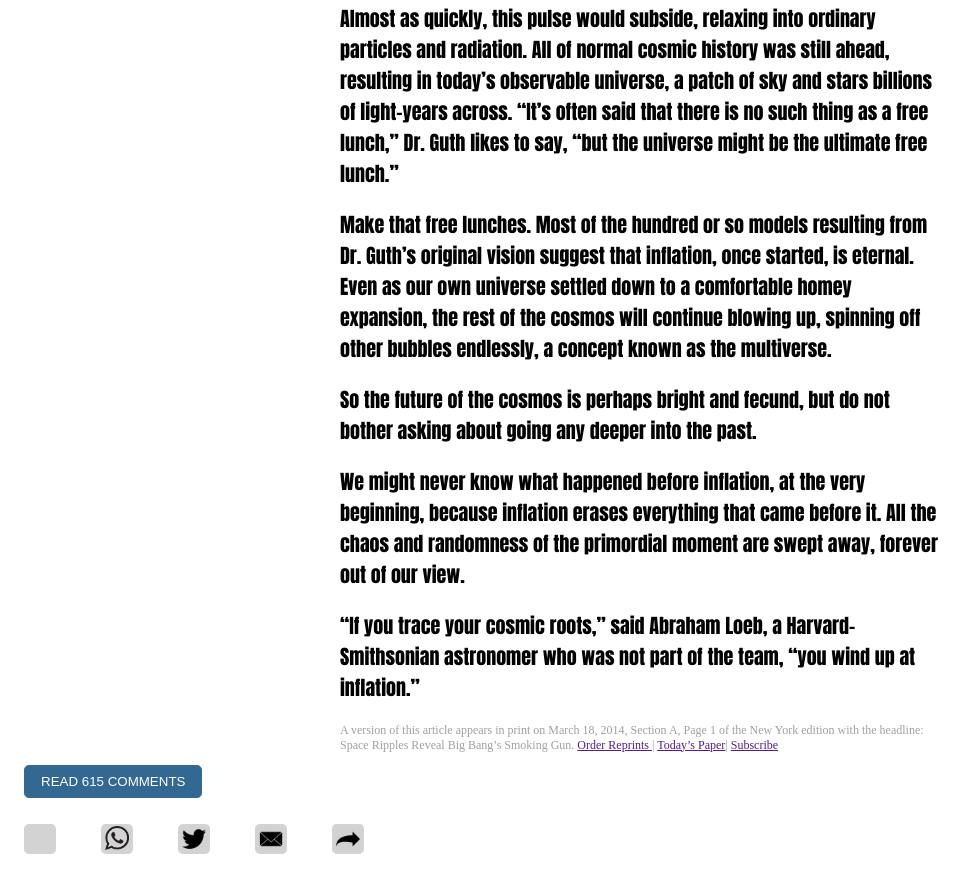
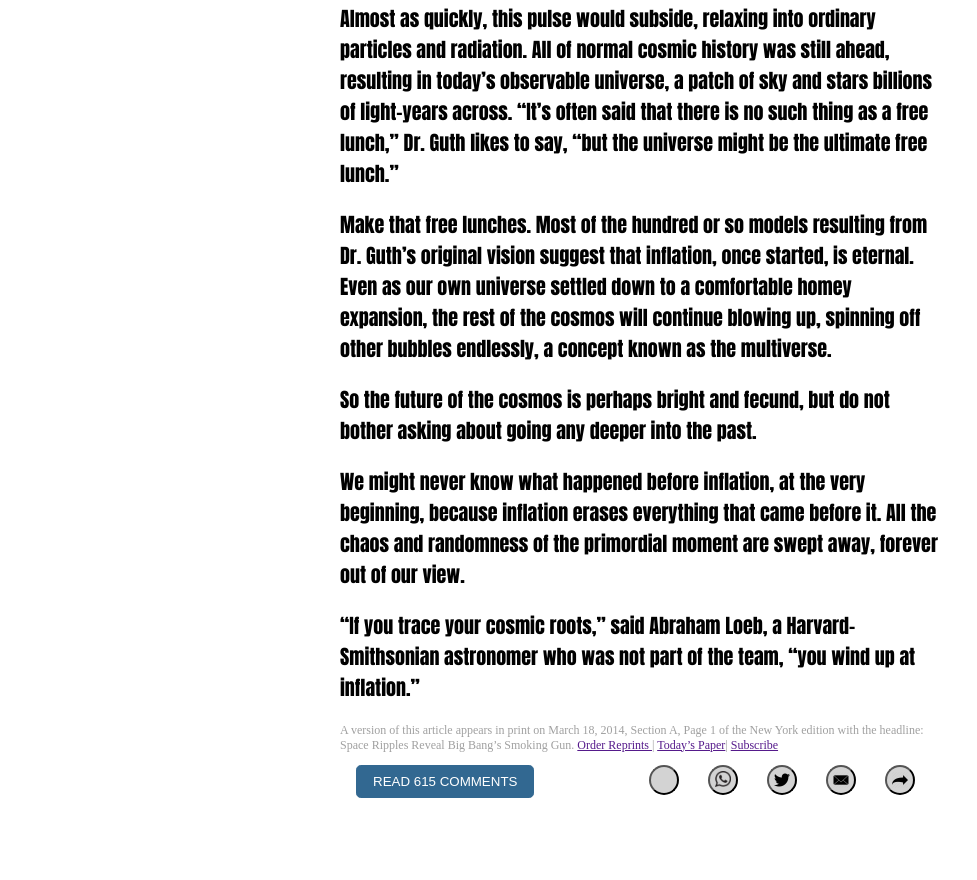
Before and after one commit to ivaan1992/clone_new_york_times, a plain HTML site: page index.html in a window 1280 px wide. Shown: the part 9765-10645 px from the top of the page, without its empty margins (0-977 px from the left). After the commit the page ends 10581 px from the top, so only its background shows below. Drawn offline with Linux system fonts and the light colour scheme.

Commit message:
added the final bottons

```diff
--- a/index.html
+++ b/index.html
@@ -7,6 +7,7 @@
     <title>Clone New York Times</title>
     <link rel="stylesheet" href="style.css" />
     <style>
+
 
     </style>
 </head>
@@ -514,19 +515,18 @@
                     <a href = "">Today’s Paper</a>| <a href = "">Subscribe</a>
                 </p>
             </div>
-
-            <div class = "social-button">
-
-                <button class = "comments">READ 615 COMMENTS</button>
-                    <div class = "social-media">
-                        <button class="social-button Facebook"></button>
+                <div class ="last-bottons">
+                    <div class = "social-button">
+                        <button>READ 615 COMMENTS</button>
+                 </div>
+                    <div class = "sociaal-media">
+                        <button class= "social-button Facebook"></button>
                         <button class="social-button Whatsapp"></button>
                         <button class="social-button Twitter"></button>
                         <button class="social-button Email"></button>
                         <button class="social-button Share"></button>
                     </div>
-
-            </div>
+                </div>
 
 
 
--- a/style.css
+++ b/style.css
@@ -463,16 +463,18 @@ footer{
     width: 600px;
 }
 
-.comments-button{
+.last-bottons{
+    display: flex;
     margin-left: calc((100% - 600px) / 2);
     margin-right: 200px;
     width: 600px;
-    border: 1px solid red;
+    justify-content: space-between;
+
 }
 
 .social-button button{
-
-    border: 0;
+    display: inline;
+    border: 1px solid black;
     padding: .5rem 1rem;
     border-radius: .3rem;
     color:white;
@@ -488,3 +490,17 @@ footer{
     color:white;
     transition: all .25s;
 }
+
+.sociaal-media button{
+
+    cursor: pointer;
+    background-color: lightgray;
+    background-size: 1rem auto;
+    transition: all .2s;
+    margin-right:25px;
+}
+
+.sociaal-media button:hover{
+    background-color: transparent;
+    border: 1px solid lightgray;
+}
```
